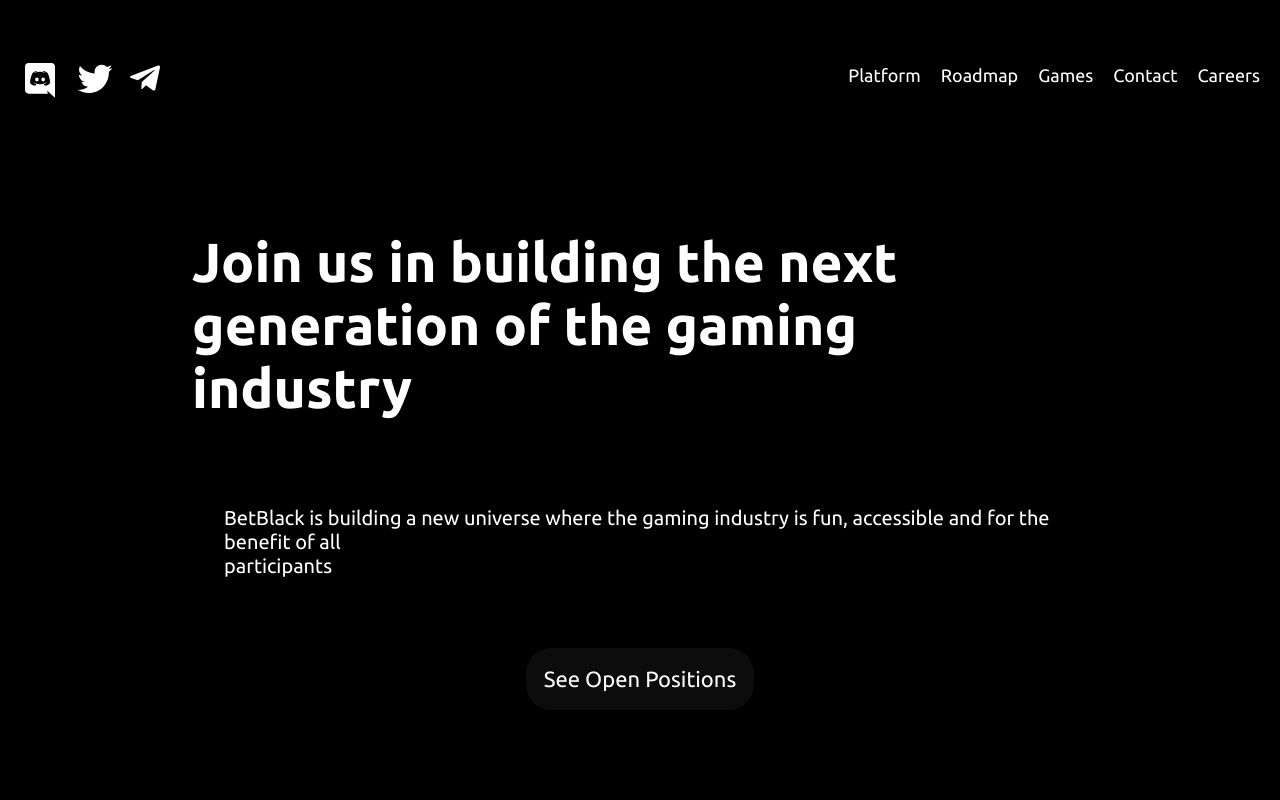
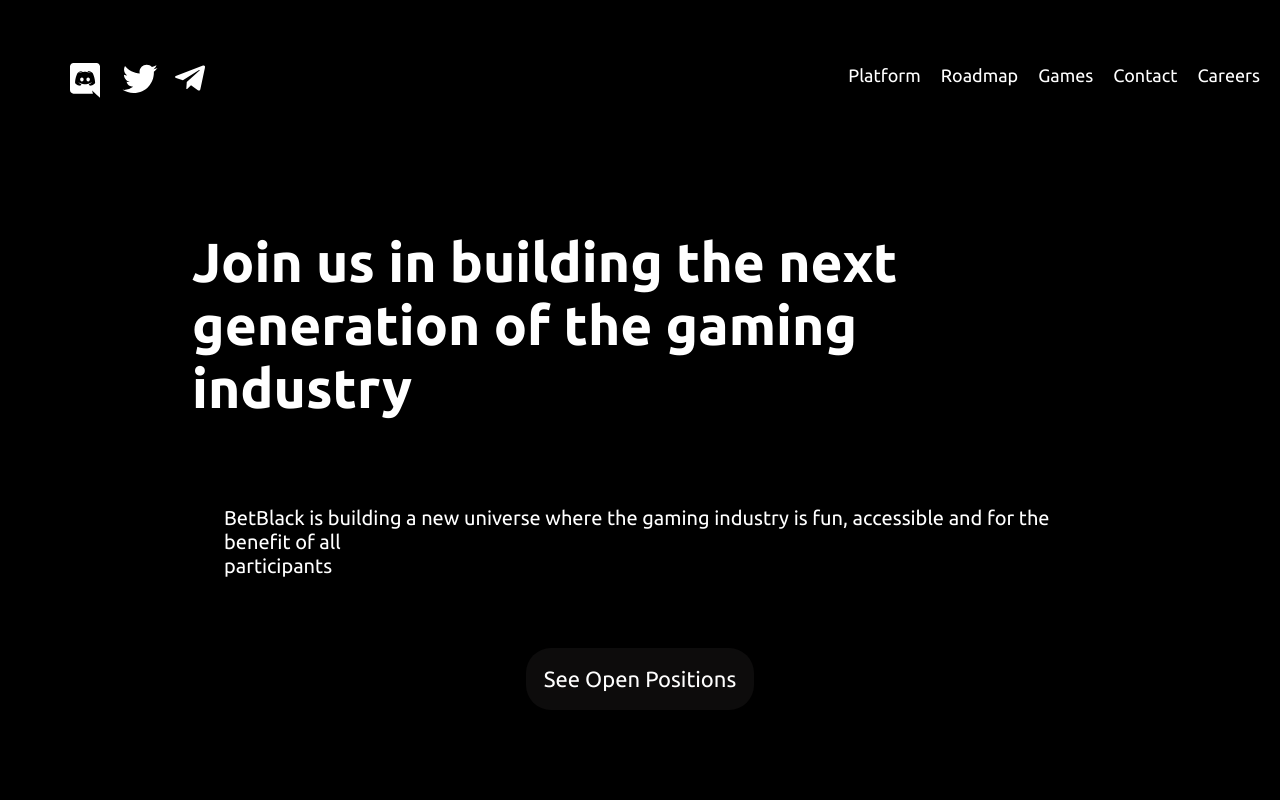
Before and after one commit to Kayz-mann/Betblack, a React (Create React App) app: page /careers in a window 1280 px wide. Shown: the top 800 px of the page. Built offline with nearby package versions, Linux system fonts and the light colour scheme.

Commit message:
fix: footer spacing

```diff
--- a/src/components/Nav/Burger.jsx
+++ b/src/components/Nav/Burger.jsx
@@ -57,7 +57,7 @@ const Spacing = styled.div`
 `;
 
 const NavMargin = styled.div`
-   margin-left: -30px;
+   padding-left: -30px;
 `;
 
 const Burger = () => {
--- a/src/components/Nav/LeftNav.jsx
+++ b/src/components/Nav/LeftNav.jsx
@@ -113,7 +113,7 @@ const MT = styled.span`
   color: #fff;
   text-decoraion: none;
   list-style: none;
-  margin-left: -15px;
+  padding-left: -15px;
   img{
     height: 35px;
     // padding: 20px;
```
